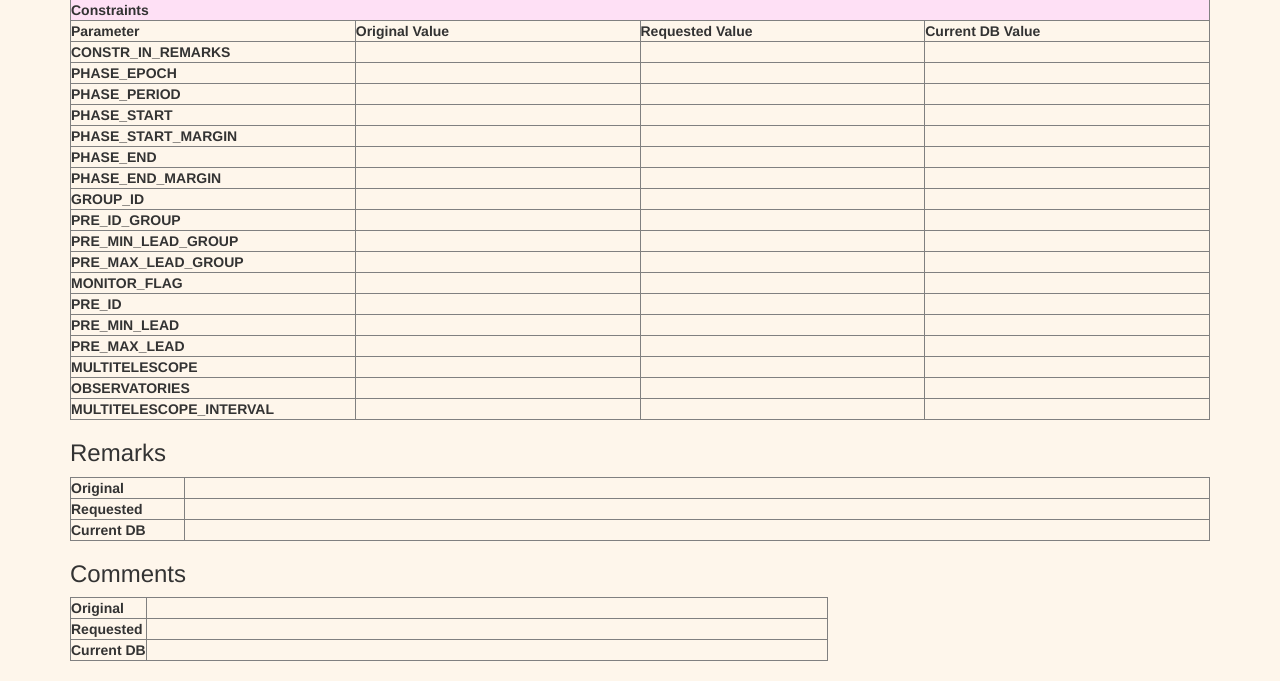
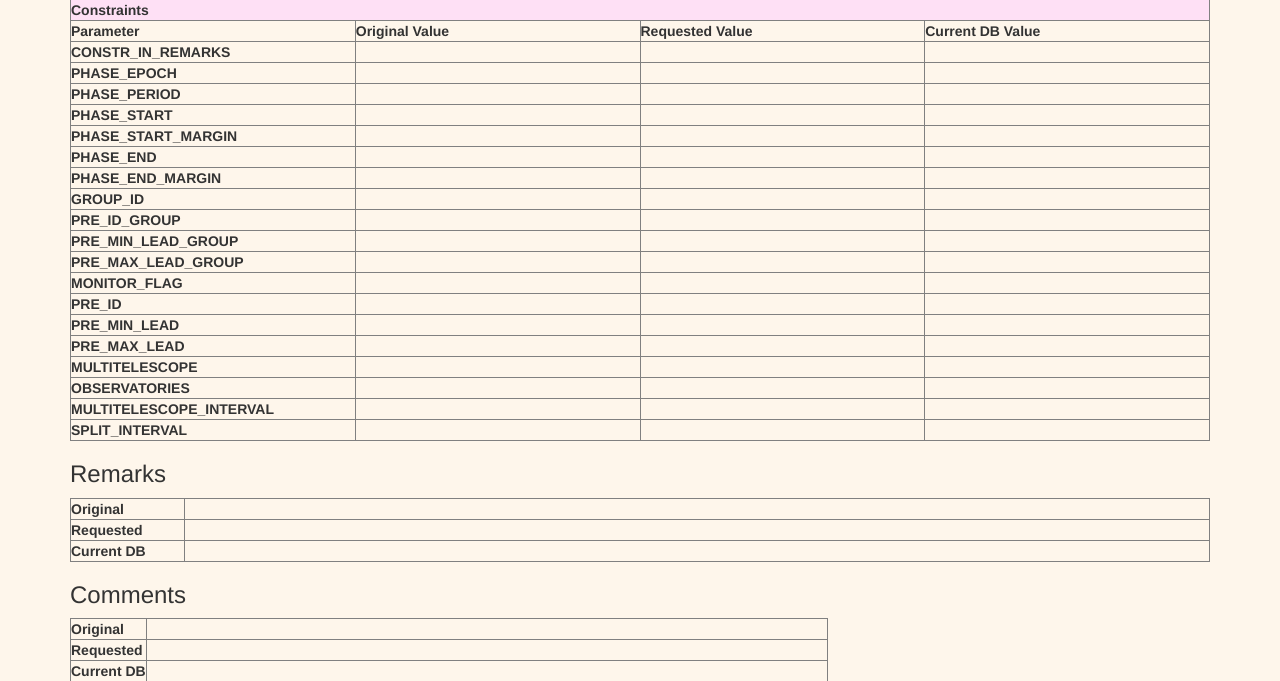
Before and after one commit to chandra-mta/Usint_Flask, a Python web app: template cus_app/templates/index.html in a window 1280 px wide. Shown: the part 1558-2239 px from the top of the page. Run offline with Jinja, Linux system fonts and the light colour scheme; the template is opened without the code that fills it, so the values that code supplies are empty; some libraries are stand-ins or nearby versions.

Commit message:
register the split_interval parameter for display.

```diff
--- a/cus_app/static/parameter_selections.json
+++ b/cus_app/static/parameter_selections.json
@@ -80,6 +80,7 @@
         "observatories",
         "multitelescope_interval",
         "pointing_constraint",
+        "split_interval",
         "hrc_timing_mode",
         "hrc_zero_block",
         "hrc_si_mode",
@@ -179,6 +180,7 @@
         "multitelescope",
         "observatories",
         "multitelescope_interval",
+        "split_interval",
         "hrc_timing_mode",
         "hrc_zero_block",
         "hrc_si_mode",
--- a/cus_app/templates/chkupdata/index.html
+++ b/cus_app/templates/chkupdata/index.html
@@ -128,7 +128,7 @@
 <!-- constraint parameter list -->
 <!-- -->
 
-{{ param_block(org_dict, req_dict, ocat_data, ['constr_in_remarks', 'phase_epoch', 'phase_period', 'phase_start', 'phase_start_margin', 'phase_end', 'phase_end_margin', 'group_id', 'pre_id_group', 'pre_min_lead_group', 'pre_max_lead_group', 'monitor_flag', 'pre_id', 'pre_min_lead', 'pre_max_lead', 'multitelescope', 'observatories', 'multitelescope_interval'], 'Constraints') }}
+{{ param_block(org_dict, req_dict, ocat_data, ['constr_in_remarks', 'phase_epoch', 'phase_period', 'phase_start', 'phase_start_margin', 'phase_end', 'phase_end_margin', 'group_id', 'pre_id_group', 'pre_min_lead_group', 'pre_max_lead_group', 'monitor_flag', 'pre_id', 'pre_min_lead', 'pre_max_lead', 'multitelescope', 'observatories', 'multitelescope_interval', 'split_interval'], 'Constraints') }}
 
 <!-- -->
 <!-- acis parameter list -->
```
